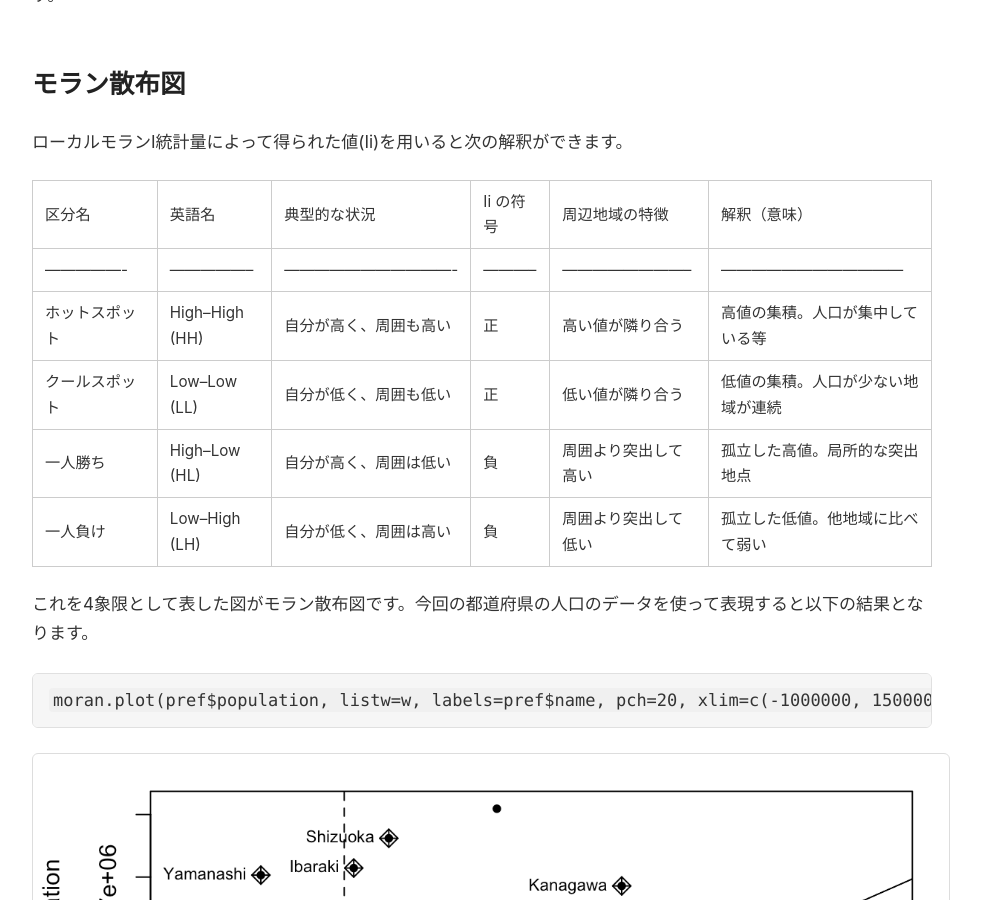
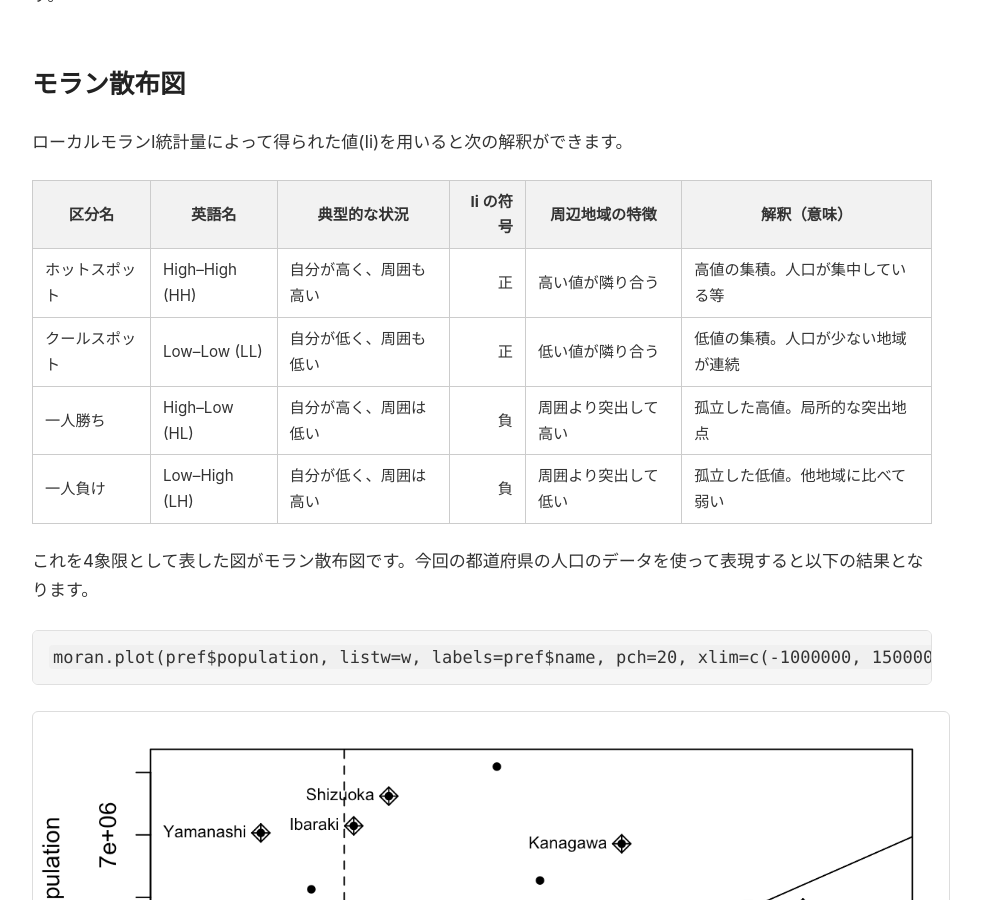
Before and after one commit to MasayaMatsushita/spatiotemporal-analysis, a Jekyll site: the page built from docs/lec/13-spatial-stat.md, in a window 1280 px wide and 900 px high, scrolled down 10245 px. Shown: the whole window, without its empty margins (158-1139 px from the left). Built offline with Jekyll 4.4.1, drawn with Linux system fonts in a browser that asks for light colours; our own code applies the rules of GitHub Pages for plain Markdown files.

Commit message:
表の整形

```diff
--- a/docs/lec/13-spatial-stat.md
+++ b/docs/lec/13-spatial-stat.md
@@ -260,12 +260,12 @@ plot(pref[,"lmoran_p"], pal = pal, breaks=breaks, key.pos = 1)
 
 ローカルモランI統計量によって得られた値(Ii)を用いると次の解釈ができます。
 
-| 区分名 | 英語名 | 典型的な状況                      | Ii の符号 | 周辺地域の特徴         | 解釈（意味）                       |
-|----------------　|-----------------|----------------------------------|-----------|--------------------------|------------------------------------|
-| ホットスポット | High–High (HH) | 自分が高く、周囲も高い           | 正        | 高い値が隣り合う        | 高値の集積。人口が集中している等 |
-| クールスポット | Low–Low (LL)   | 自分が低く、周囲も低い           | 正        | 低い値が隣り合う        | 低値の集積。人口が少ない地域が連続 |
-| 一人勝ち       | High–Low (HL)  | 自分が高く、周囲は低い           | 負        | 周囲より突出して高い    | 孤立した高値。局所的な突出地点     |
-| 一人負け       | Low–High (LH)  | 自分が低く、周囲は高い           | 負        | 周囲より突出して低い    | 孤立した低値。他地域に比べて弱い  |
+| 区分名         | 英語名           | 典型的な状況                 | Ii の符号 | 周辺地域の特徴         | 解釈（意味）                         |
+|----------------|------------------|------------------------------|----------:|------------------------|--------------------------------------|
+| ホットスポット | High–High (HH)   | 自分が高く、周囲も高い       |        正 | 高い値が隣り合う       | 高値の集積。人口が集中している等     |
+| クールスポット | Low–Low (LL)     | 自分が低く、周囲も低い       |        正 | 低い値が隣り合う       | 低値の集積。人口が少ない地域が連続   |
+| 一人勝ち       | High–Low (HL)    | 自分が高く、周囲は低い       |        負 | 周囲より突出して高い   | 孤立した高値。局所的な突出地点       |
+| 一人負け       | Low–High (LH)    | 自分が低く、周囲は高い       |        負 | 周囲より突出して低い   | 孤立した低値。他地域に比べて弱い     |
 
 これを4象限として表した図がモラン散布図です。今回の都道府県の人口のデータを使って表現すると以下の結果となります。
 
```
